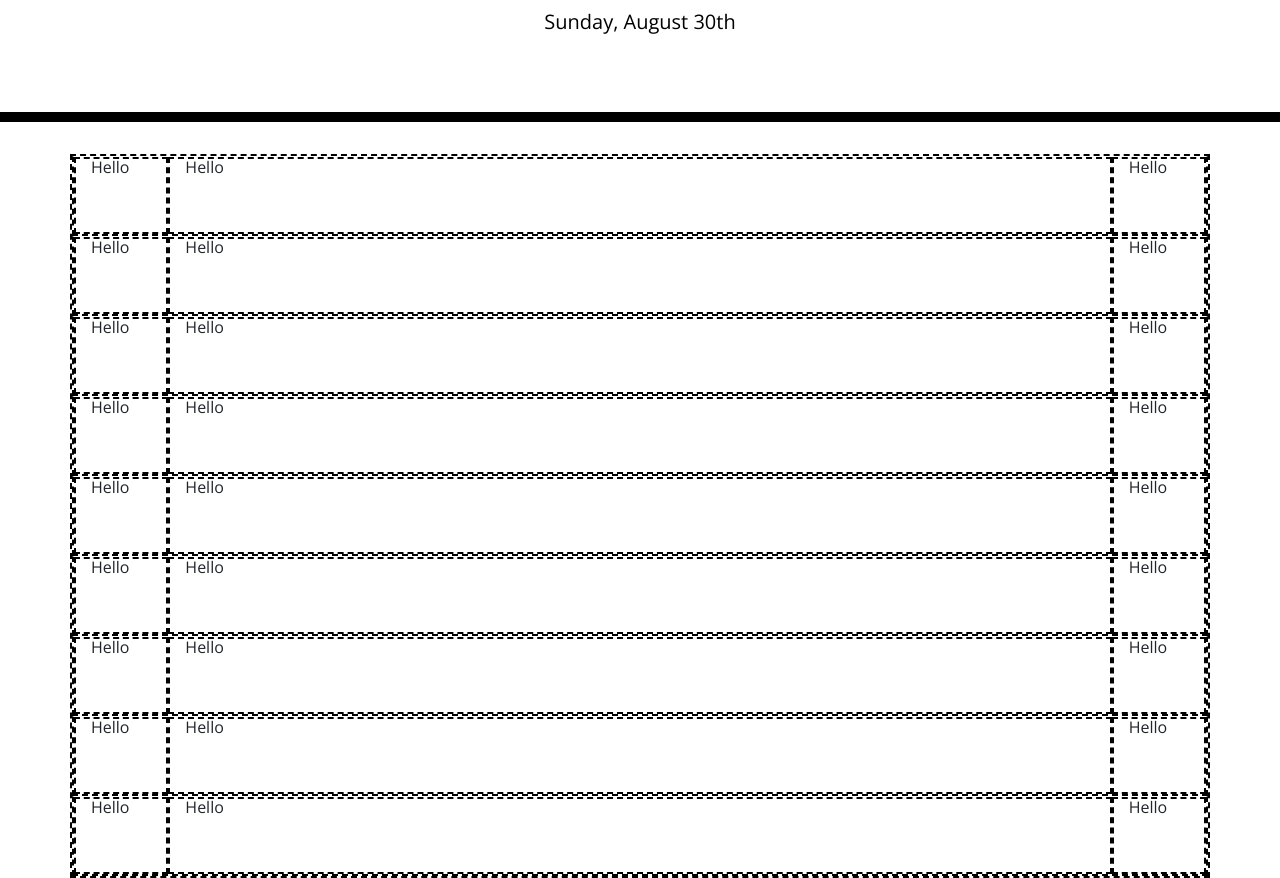
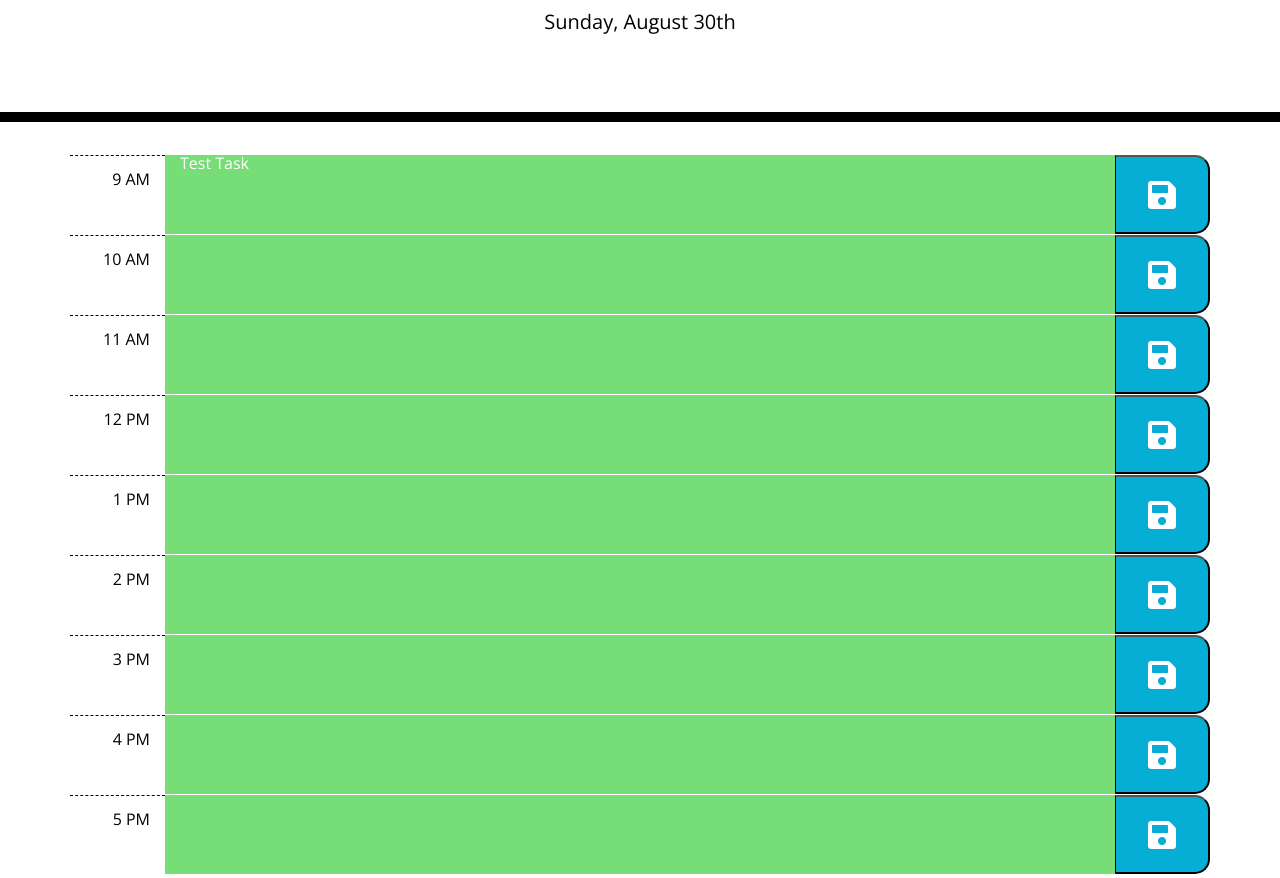
Before and after one commit to Jaydon-Goodrich/work-day-scheduler, a plain HTML site: page index.html in a window 1280 px wide. Shown: the part 182-1060 px from the top of the page. Drawn offline with nearby package versions, Linux system fonts and the light colour scheme.

Commit message:
checkTime and styles

```diff
--- a/Develop/js/main.js
+++ b/Develop/js/main.js
@@ -1,3 +1,92 @@
+// Set the date in the header
 var now = moment();
 var formatedNow = now.format("dddd, MMMM Do");
 $("#currentDay").text(formatedNow);
+
+// Set the hour in the left col
+var hour9 = moment().hour(9);
+var forHour9 = hour9.format("H A");
+$("#time9").text(forHour9);
+
+var hour10 = moment().hour(10);
+var forHour10 = hour10.format("H A");
+$("#time10").text(forHour10);
+
+var hour11 = moment().hour(11);
+var forHour11 = hour11.format("H A");
+$("#time11").text(forHour11);
+
+var hour12 = moment().hour(12);
+var forHour12 = hour12.format("H A");
+$("#time12").text(forHour12);
+
+var hour13 = moment().hour(13);
+var forHour13 = hour13.format("h A");
+$("#time1").text(forHour13);
+
+var hour14 = moment().hour(14);
+var forHour14 = hour14.format("h A");
+$("#time2").text(forHour14);
+
+var hour15 = moment().hour(15);
+var forHour15 = hour15.format("h A");
+$("#time3").text(forHour15);
+
+var hour16 = moment().hour(16);
+var forHour16 = hour16.format("h A");
+$("#time4").text(forHour16);
+
+var hour17 = moment().hour(17);
+var forHour17 = hour17.format("h A");
+$("#time5").text(forHour17);
+
+$(".task-group").on("click", function () {
+    var text = $(this)
+        .text()
+        .trim();
+    var textInput = $("<textarea>")
+        .val(text)
+    $(this).replaceWith(textInput);
+    textInput.trigger("focus");
+});
+
+$(".task-group").on("blur", "textarea", function(){
+    var taskP = $("<p>");
+
+    $(this).replaceWith(taskP);
+});
+
+var checkTime = function(){
+    var timeNow = parseInt(moment().format("H"));
+    var timeOfDay = [9, 10, 11, 12, 1, 2, 3, 4, 5];
+    for(var i=0; i<timeOfDay.length; i++){
+        var timeOf = timeOfDay[i];
+        var time = parseInt($("#time" + timeOf).text());
+        if(time <= 5){
+            time = time + 12;
+        }
+        if(time > timeNow){
+            $("#task" + timeOf).addClass("future");
+        }
+        else if(time === timeNow) {
+            $("#task" + timeOf).addClass("present");
+        }
+        else{
+            $("#task" + timeOf).addClass("past");
+        }
+    }
+}
+setInterval(function(){
+    checkTime();
+}, (1000*60))
+
+var loadTasks = function(){
+
+};
+
+var onPageStart = function(){
+    checkTime();
+    loadTasks();
+};
+
+onPageStart();
--- a/Develop/styles/style.css
+++ b/Develop/styles/style.css
@@ -9,8 +9,10 @@ textarea{
   border: none;
   resize: none;
   color: #000000;
-  border-left: 1px solid black;
+  /* border-left: 1px solid black; */
   padding: 10px;
+  width: 100%;
+  height: 100%;
 }
 
 .jumbotron {
@@ -40,6 +42,8 @@ textarea{
   background-color: #ffffff;
   color: #000000;
   border-top: 1px dashed #000000;
+  text-align: right;
+  padding-top: 15px;
 }
 
 .past {
@@ -69,6 +73,7 @@ textarea{
   font-size: 20px;
   transition: all .3s ease-in-out;
 }
-div{
-  border: dashed black 2px;
+
+.fas {
+  vertical-align: middle;
 }
--- a/index.html
+++ b/index.html
@@ -30,49 +30,49 @@
     </header>
     <div class="container">
       <div class="row">
-        <div class="col-1">Hello</div>
-        <div class="col-10">Hello</div>
-        <div class="col-1">Hello</div>
+        <div class="col-1 hour" id="time9"></div>
+        <div class="col-10" id="task9"><p class="task-group">Test Task</p></div>
+        <button class="col-1 saveBtn"><i class="fas fa-save fa-2x"></i></i></button>
       </div>
       <div class="row">
-        <div class="col-1">Hello</div>
-        <div class="col-10">Hello</div>
-        <div class="col-1">Hello</div>
+        <div class="col-1 hour" id="time10"></div>
+        <div class="col-10" id="task10"><p></p></div>
+        <button class="col-1 saveBtn"><i class="fas fa-save fa-2x"></i></i></button>
       </div>
       <div class="row">
-        <div class="col-1">Hello</div>
-        <div class="col-10">Hello</div>
-        <div class="col-1">Hello</div>
+        <div class="col-1 hour" id="time11"></div>
+        <div class="col-10" id="task11"><p></p></div>
+        <button class="col-1 saveBtn"><i class="fas fa-save fa-2x"></i></i></button>
       </div>
       <div class="row">
-        <div class="col-1">Hello</div>
-        <div class="col-10">Hello</div>
-        <div class="col-1">Hello</div>
+        <div class="col-1 hour" id="time12"></div>
+        <div class="col-10" id="task12"><p></p></div>
+        <button class="col-1 saveBtn"><i class="fas fa-save fa-2x"></i></i></button>
       </div>
       <div class="row">
-        <div class="col-1">Hello</div>
-        <div class="col-10">Hello</div>
-        <div class="col-1">Hello</div>
+        <div class="col-1 hour" id="time1"></div>
+        <div class="col-10" id="task1"><p></p></div>
+        <button class="col-1 saveBtn"><i class="fas fa-save fa-2x"></i></i></button>
       </div>
       <div class="row">
-        <div class="col-1">Hello</div>
-        <div class="col-10">Hello</div>
-        <div class="col-1">Hello</div>
+        <div class="col-1 hour" id="time2"></div>
+        <div class="col-10" id="task2"><p></p></div>
+        <button class="col-1 saveBtn"><i class="fas fa-save fa-2x"></i></i></button>
       </div>
       <div class="row">
-        <div class="col-1">Hello</div>
-        <div class="col-10">Hello</div>
-        <div class="col-1">Hello</div>
+        <div class="col-1 hour" id="time3"></div>
+        <div class="col-10" id="task3"><p></p></div>
+        <button class="col-1 saveBtn"><i class="fas fa-save fa-2x"></i></i></button>
       </div>
       <div class="row">
-        <div class="col-1">Hello</div>
-        <div class="col-10">Hello</div>
-        <div class="col-1">Hello</div>
+        <div class="col-1 hour" id="time4"></div>
+        <div class="col-10" id="task4"><p></p></div>
+        <button class="col-1 saveBtn"><i class="fas fa-save fa-2x"></i></i></button>
       </div>
       <div class="row">
-        <div class="col-1">Hello</div>
-        <div class="col-10">Hello</div>
-        <div class="col-1">Hello</div>
+        <div class="col-1 hour" id="time5"></div>
+        <div class="col-10" id="task5"><p></p></div>
+        <button class="col-1 saveBtn"><i class="fas fa-save fa-2x"></i></i></button>
       </div>
     </div>
 
```
